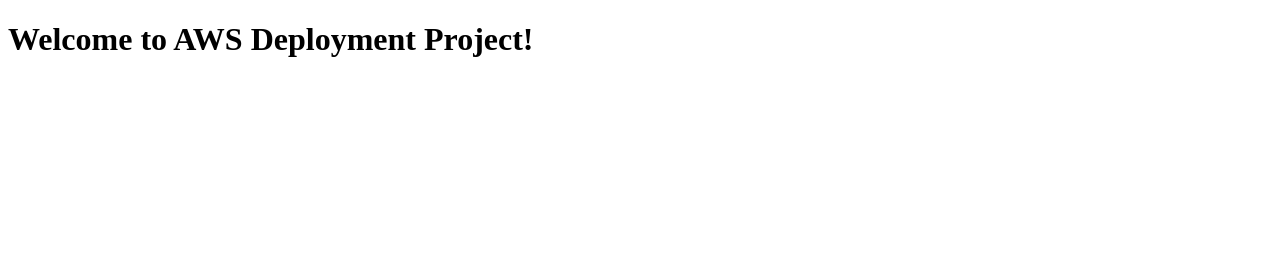
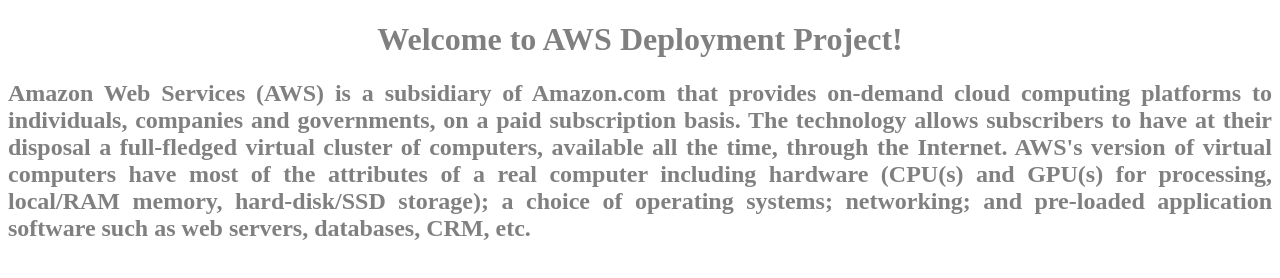
Before and after one commit to roshanarvinds/aws-project, a plain HTML site: page index.html in a window 1280 px wide. Drawn offline with Linux system fonts and the light colour scheme.

Commit message:
Production Commit 2

```diff
--- a/index.html
+++ b/index.html
@@ -2,10 +2,23 @@
 <html>
 <head>
 	<title>Hello World!</title>
+	<style type="text/css">
+		h1{
+			color: grey;
+			text-align: center;
+			font-family: "Times New Roman";
+		}
+		h2{
+			color: grey;
+			text-align: justify;
+			font-family: "Times New Roman";
+		}
+	</style>
 </head>
 <body>
 	<div>
 		<h1>Welcome to AWS Deployment Project!</h1>
+		<h2>Amazon Web Services (AWS) is a subsidiary of Amazon.com that provides on-demand cloud computing platforms to individuals, companies and governments, on a paid subscription basis. The technology allows subscribers to have at their disposal a full-fledged virtual cluster of computers, available all the time, through the Internet. AWS's version of virtual computers have most of the attributes of a real computer including hardware (CPU(s) and GPU(s) for processing, local/RAM memory, hard-disk/SSD storage); a choice of operating systems; networking; and pre-loaded application software such as web servers, databases, CRM, etc. </h2>
 	</div>
 </body>
 </html>
```
